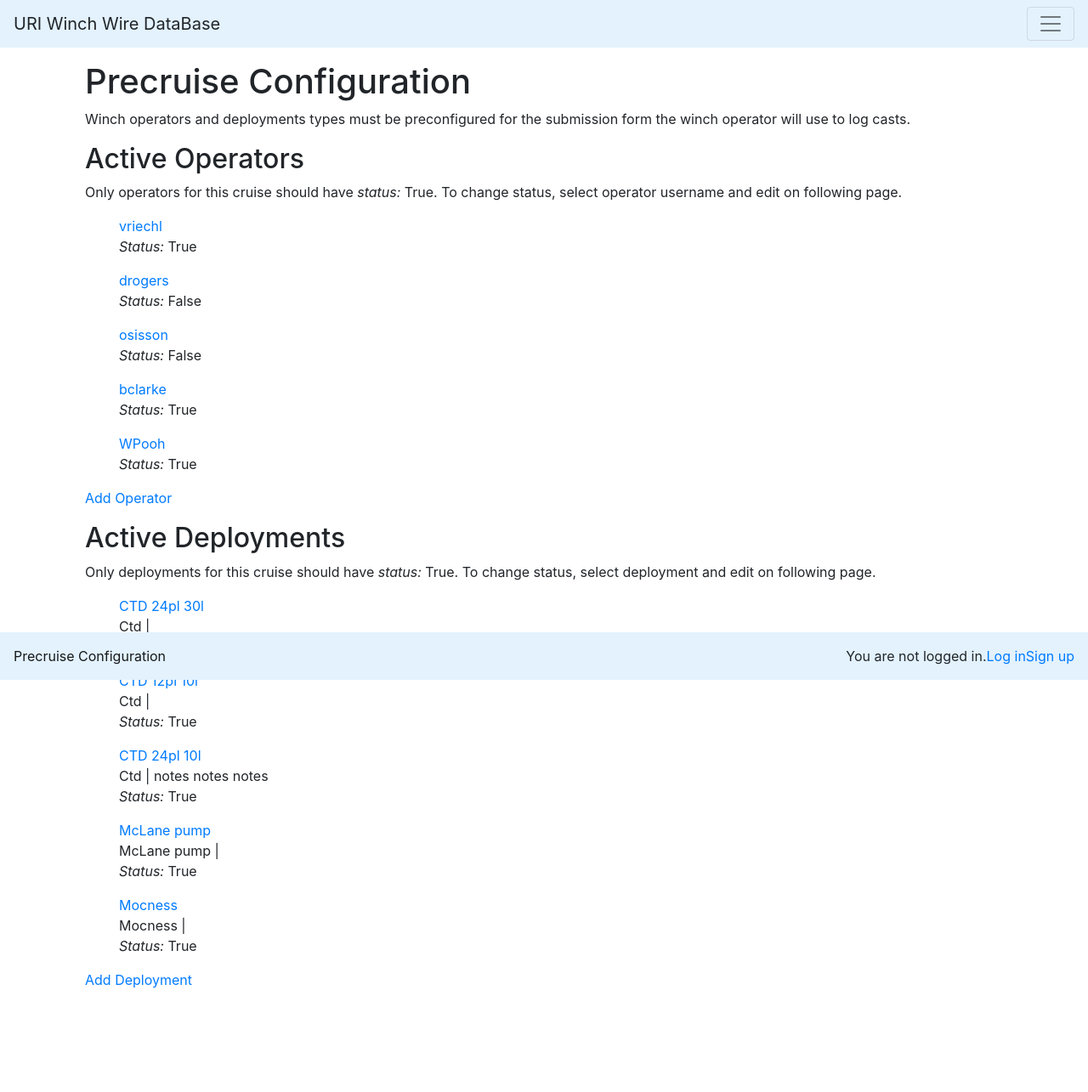
After one commit to bkclarke/wwdb, a Django app: page /wwdb/cruiseconfigurehome/ in a window 1280 px wide. The commit adds this page. Shown: the whole page at 85% size. Run offline with Django 4.2, Linux system fonts and the light colour scheme; data comes from the database, SQL or seed files in the repository; both versions use the stored data as it was after the commit; some libraries are stand-ins or nearby versions.

Commit message:
add configurecruisehome template, view, and url pattern

```diff
--- a/wwdb/forms.py
+++ b/wwdb/forms.py
@@ -22,7 +22,6 @@ class StatusForm(forms.ModelForm):
             'status': forms.CheckboxInput(
                     attrs={"class": "form-check-input", "id": "flexSwitchCheckChecked"})
         }
-
 
 class DateInput(forms.DateInput):
     input_type = 'time'
--- a/wwdb/models.py
+++ b/wwdb/models.py
@@ -84,6 +84,7 @@ class CutbackRetermination(models.Model):
 
 class DeploymentType(models.Model):
     id = models.AutoField(db_column='Id', primary_key=True, blank=True, null=False)  # Field name made lowercase.
+    status = models.BooleanField(db_column='Status', blank=True, null=True)  # Field name made lowercase.
     name = models.TextField(db_column='Name', blank=True, null=True)
     equipment = models.TextField(db_column='Equipment', blank=True, null=True)  # Field name made lowercase.
     notes = models.TextField(db_column='Notes', blank=True, null=True)  # Field name made lowercase.
--- a/wwdb/templates/wwdb/base.html
+++ b/wwdb/templates/wwdb/base.html
@@ -35,8 +35,14 @@
     <div class="container mt-5 mb-5">
         {% block content %}
         {% endblock content %}
+    </br>
     </div>
-    <footer class="text-center fixed-bottom" style="background-color: #e3f2fd;">
+    <nav class="navbar navbar-light fixed-bottom" style="background-color: #e3f2fd;">
+        <div class="navbar-nav mr-auto">
+            <li class="nav-item active">
+                <a class="nav-link" href="{% url 'cruiseconfigurehome' %}">Precruise Configuration</a>
+            </li>
+        </div>
         {% if user.is_authenticated %}
         <span>Hi {{user.username}}!</span>
         <span><a href="{% url 'logout' %}">Log out</a></span>
@@ -45,6 +51,6 @@
         <span><a href="{% url 'login' %}">Log in</a></span>
         <span><a href="{% url 'signup' %}">Sign up</a></span>
         {% endif %}
-    </footer>
+    </nav>
 </body>
 </html>
--- /dev/null
+++ b/wwdb/templates/wwdb/cruiseconfigurehome.html
@@ -0,0 +1,41 @@
+<!--template/cruiseconfigurehome.html-->
+<!DOCTYPE html>
+{% extends "wwdb/base.html" %}
+
+
+<html>
+
+{% block content %}
+<div class="container mt-5 mb-5">
+    <h1>Precruise Configuration</h1>
+    <p>Winch operators and deployments types must be preconfigured for the submission form the winch operator will use to log casts.</p>
+    <h2>Active Operators</h2>
+    <p>Only operators for this cruise should have <i>status: </i>True. To change status, select operator username and edit on following page.</p>
+    <ul>
+        {% for operator in operators %}
+        <div class="operator-entry">
+            <a href="{% url 'operatoredit' operator.pk %}">{{operator.username}}</a>
+            <p><i>Status: </i>{{operator.status}}</p>
+        </div>
+        {% endfor %}
+    </ul>
+    <P>
+        <a href="{% url 'operatoradd' %}">Add Operator</a>
+    </P>
+    <h2>Active Deployments</h2>
+    <p>Only deployments for this cruise should have <i>status: </i>True. To change status, select deployment and edit on following page.</p>
+    <ul>
+        {% for deployment in deployments %}
+        <div class="deployment-entry">
+            <a href="{% url 'deploymentedit' deployment.pk %}">{{deployment.name}}</a>
+            <p>{{deployment.equipment}} | {{deployment.notes}}<br><i>Status: </i>{{deployment.status}}</p>
+        </div>
+        {% endfor %}
+    </ul>
+    <P>
+        <a href="{% url 'deploymentadd' %}">Add Deployment</a>
+    </P>
+</div>
+{% endblock %}
+
+</html>
--- a/wwdb/templates/wwdb/deploymentdetail.html
+++ b/wwdb/templates/wwdb/deploymentdetail.html
@@ -3,8 +3,10 @@
 
 {% block content %}
 <div class="deploymenttype-entry">
-    <h1>{{deploymenttype.equipment}}</h1>
-    <p>{{deploymenttype.notes}}</p>
+    <h2>{{deploymenttype.name}}</h2>
+    <p>Equipment: {{deploymenttype.equipment}}</p>
+    <p>Notes: {{deploymenttype.notes}}</p>
+    <p>Status: {{deploymenttype.status}}</p>
 </div>
 <a href="{% url 'deploymentedit' deploymenttype.pk %}"> Edit Deployment</a>
 {% endblock content %}
--- a/wwdb/templates/wwdb/operatoradd.html
+++ b/wwdb/templates/wwdb/operatoradd.html
@@ -3,6 +3,7 @@
 
 {% block content %}
 <h1>Add an Operator</h1>
+<p><i>Username</i> must be the following format:<br />first letter first name followed by full last name<br />ex: BClarke</p>
 <form action="" method="post">
     {% csrf_token %}
     {{form.as_p}}
--- a/wwdb/templates/wwdb/operatordetail.html
+++ b/wwdb/templates/wwdb/operatordetail.html
@@ -4,9 +4,9 @@
 {% block content %}
 <div class="winchoperator-entry">
     <h1>{{winchoperator.username}}</h1>
-    <p>{{winchoperator.status}}</p>
-    <p>{{winchoperator.firstname}}</p>
-    <p>{{winchoperator.lastname}}</p>
+    <p>Status (active=True): {{winchoperator.status}}</p>
+    <p>First name: {{winchoperator.firstname}}</p>
+    <p>Last name: {{winchoperator.lastname}}</p>
 </div>
 <a href="{% url 'operatoredit' winchoperator.pk %}"> Edit Operator</a>
 {% endblock content %}
--- a/wwdb/urls.py
+++ b/wwdb/urls.py
@@ -21,7 +21,7 @@ urlpatterns = [
     path('winch/<int:pk>/edit/', WinchEdit.as_view(), name='winchedit'),
     path('winchadd/', WinchAdd.as_view(), name='winchadd'),
     path('operatorlist/', OperatorList.as_view(), name='operatorlist'),
-    path('operator/<int:pk>/winchdetail', OperatorDetail.as_view(), name='operatordetail'),
+    path('operator/<int:pk>/operatordetail', OperatorDetail.as_view(), name='operatordetail'),
     path('operator/<int:pk>/edit/', OperatorEdit.as_view(), name='operatoredit'),
     path('operatoradd/', OperatorAdd.as_view(), name='operatoradd'),
     path('deploymentlist/', DeploymentList.as_view(), name='deploymentlist'),
@@ -32,5 +32,6 @@ urlpatterns = [
     path('cutbackretermination/<int:pk>/deploymentdetail', CutbackReterminationDetail.as_view(), name='cutbackreterminationdetail'),
     path('cutbackretermination/<int:pk>/edit/', CutbackReterminationEdit.as_view(), name='cutbackreterminationedit'),
     path('cutbackreterminationadd/', CutbackReterminationAdd.as_view(), name='cutbackreterminationadd'),
-    path('status/', StatusView.as_view(), name='status'),
+    path('cruiseconfigurehome/', views.cruiseconfigurehome, name='cruiseconfigurehome'),
+
 ]
--- a/wwdb/views.py
+++ b/wwdb/views.py
@@ -7,6 +7,7 @@ from django.urls import reverse_lazy
 from django.urls import reverse
 from bootstrap_datepicker_plus.widgets import *
 from .forms import *
+from django.shortcuts import render
 
 def home(request):
     template = loader.get_template('wwdb/home.html')
@@ -35,6 +36,21 @@ class CastDelete(DeleteView):
     model = Cast
     template_name="wwdb/castdelete.html"
     success_url= reverse_lazy('home')
+
+"""
+PRECRUISE CONFIGURATION
+Classes related to starting a cruise including updating WinchOperators and DeploymentType models
+"""
+
+def cruiseconfigurehome(request):
+    operators = WinchOperator.objects.all()
+    deployments = DeploymentType.objects.all()
+    context = {
+        'operators': operators,
+        'deployments': deployments,
+       }
+
+    return render(request, 'wwdb/cruiseconfigurehome.html', context=context)
 
 """
 CASTS
@@ -190,12 +206,12 @@ class DeploymentDetail(DetailView):
 class DeploymentEdit(UpdateView):
     model = DeploymentType
     template_name="wwdb/deploymentedit.html"
-    fields=['equipment','notes']
+    fields=['name','equipment','notes','status']
 
 class DeploymentAdd(CreateView):
     model = DeploymentType
     template_name="wwdb/deploymentadd.html"
-    fields=['equipment','notes']
+    fields=['name','equipment','notes','status']
 
 """
 CUTBACKRETERMINATION
@@ -219,20 +235,6 @@ class CutbackReterminationAdd(CreateView):
     model = CutbackRetermination
     template_name="wwdb/cutbackreterminationadd.html"
     fields=['dryendtag','wetendtag', 'lengthremoved','wireid','date','notes','terminationid']
-
-"""
-WINCHOPERATORS DEPLOYMENTS WINCHES
-Update status of operators, deployments, and winches so all relevant to cruise are bool True
-"""
-
-class StatusView(TemplateView):
-    template_name = 'wwdb/status.html'
-
-    def get_context_data(self, **kwargs):
-        context = super(StatusView, self).get_context_data(**kwargs)
-
-        context['form'] = StatusForm()
-        return context
 
 """
 def index(request):
```
Also changed, not shown: wwdb/templates/wwdb/castdetail.html (+6 -2 lines), winchdb.db, wwdb/migrations/0014_deploymenttype_status.py (added).
